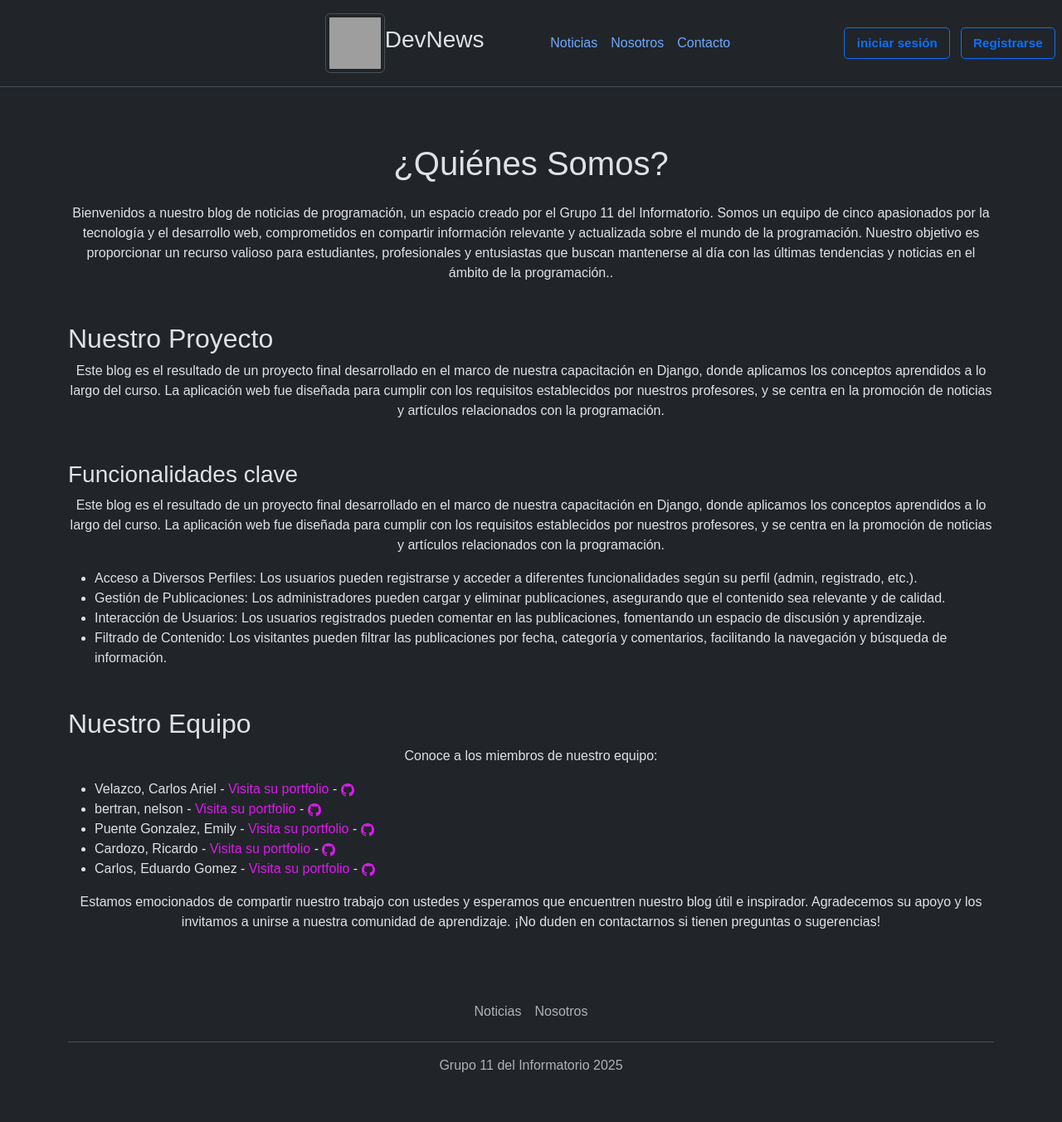
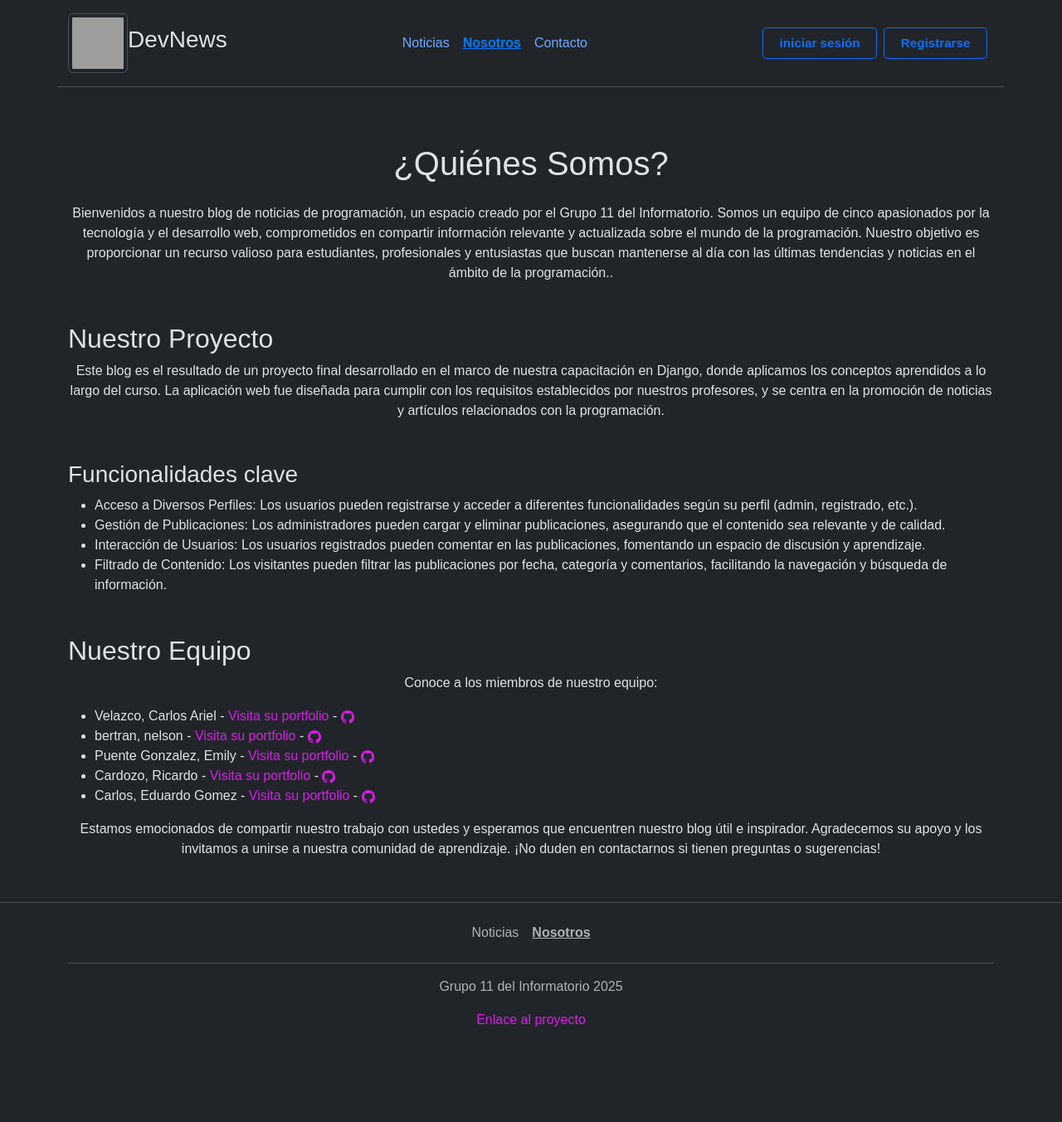
Before and after one commit to emyypg/blog, a Django app: page /nosostros/ in a window 1280 px wide. Shown: the whole page at 83% size. After the commit the page ends 1237 px from the top, so only its background shows below. Run offline with Django 5.2, Linux system fonts and the light colour scheme; grey boxes are pictures that could not be loaded.

Commit message:
Link activo en nav y footer. Corrección texto en nosotros, enlaces se abren en pestañas diferentes en nosotros.

```diff
--- a/static/css/styles.css
+++ b/static/css/styles.css
@@ -172,3 +172,9 @@ a:hover {
   width: 72px;
   height: 72px;
 }
+
+.active {
+  color: #007bff;
+  font-weight: bold;
+  text-decoration: underline;
+}
--- a/templates/footer.html
+++ b/templates/footer.html
@@ -41,28 +41,24 @@
   </footer>
 </div> {% endcomment %}
 
-<div class="b-example-divider"></div>
+{% comment %} <div class="b-example-divider"></div> {% endcomment %}
+
+<div class="border-top my-3"></div>
 
 <div class="container">
-  <footer class="py-3 my-4">
+  <footer class="">
+    {% with request.resolver_match.url_name as url_name %}
     <ul class="nav justify-content-center border-bottom pb-3 mb-3">
       <li class="nav-item">
-        <a href="{% url 'news:home' %}" class="nav-link px-2 text-body-secondary">Noticias</a>
+        <a href="{% url 'news:home' %}" class="nav-link px-2 text-body-secondary {% if url_name == 'news:home' %}active{% endif %}">Noticias</a>
       </li>
       <li class="nav-item">
-        <a href="{% url 'nosotros' %}" class="nav-link px-2 text-body-secondary">Nosotros</a>
+        <a href="{% url 'nosotros' %}" class="nav-link px-2 text-body-secondary {% if url_name == 'nosotros' %}active{% endif %}">Nosotros</a>
       </li>
-      {% comment %} <li class="nav-item">
-        <a href="#" class="nav-link px-2 text-body-secondary">Pricing</a>
-      </li> {% endcomment %}
-      {% comment %} <li class="nav-item">
-        <a href="#" class="nav-link px-2 text-body-secondary">FAQs</a>
-      </li>
-      <li class="nav-item">
-        <a href="#" class="nav-link px-2 text-body-secondary">About</a>
-      </li> {% endcomment %}
     </ul>
+    {% endwith %}
     <p class="text-center text-body-secondary">Grupo 11 del Informatorio 2025</p>
+    <p class="text-center text-body-secondary"><a href="https://github.com/emyypg/blog" target="_blank" rel="noopener noreferrer">Enlace al proyecto</a></p>
   </footer>
 </div>
 
--- a/templates/navbar.html
+++ b/templates/navbar.html
@@ -1,15 +1,5 @@
 {% load static %}
-<header
-    class="d-flex flex-wrap align-items-center justify-content-center justify-content-md-between py-3 mb-4 border-bottom">
-    <div class="col-md-3 mb-2 mb-md-0">
-        <a href="/" class="d-inline-flex link-body-emphasis text-decoration-none">
-            <svg class="bi" width="40" height="32" role="img" aria-label="Bootstrap">
-                <use xlink:href="#bootstrap"></use>
-            </svg>
-        </a>
-    </div>
-
-    {% comment %} logo {% endcomment %}
+<header class="d-flex flex-wrap align-items-center justify-content-center justify-content-md-between py-3 mb-4 border-bottom container">
     <ul class="d-flex align-items-center nav col-0 col-md-auto mb-2 justify-content-left mb-md-0">
         <li class="col-6 logo">
             <a href="{% url 'news:home' %}">
@@ -22,34 +12,36 @@
         </li>
     </ul>
 
-    {% comment %} navbar {% endcomment %}
-
-    {% comment %} añadir enlace activo a los li class="nav-item active"
-     https://valerymelou.com/blog/2020-05-04-how-to-highlight-active-links-in-your-django-website/
-    {% endcomment %}
-
+    {% with request.resolver_match.url_name as url_name %}
     <ul class="nav col-12 col-md-auto mb-2 justify-content-center mb-md-0">
         {% comment %} <li class="nav-item">
         <li><a href="#" class="nav-link px-2 link-secondary">Home</a></li> {% endcomment %}
-        <li><a href="{% url 'news:home' %}" class="nav-link px-2">Noticias</a></li>
-        <li><a href="{% url 'nosotros' %}" class="nav-link px-2">Nosotros</a></li>
-        <li><a href="#" class="nav-link px-2">Contacto</a></li>
+        <li class="nav-item">
+            <a href="{% url 'news:home' %}" class="nav-link px-2 {% if url_name == 'news:home' %}active{% endif %}">Noticias</a>
+        </li>
+        <li class="nav-item">
+            <a href="{% url 'nosotros' %}" class="nav-link px-2 {% if url_name == 'nosotros' %}active{% endif %}">Nosotros</a>
+        </li>
+        <li class="nav-item">
+            <a href="#" class="nav-link px-2">Contacto</a>
+        </li>
     </ul>
+    {% endwith %}
 
-    <div class="col-md-3 text-end">
+    <div class="col-md-3 col-6 d-flex justify-content-center">
         {% if user.is_authenticated %}
-            <p class="centered">Bienvenido {{ user.username }} </p>
+            <p class="centered flex-fill me-2">Bienvenido {{ user.username }} </p>
             <form action="{% url 'usuarios:logout' %}" method="post" style="display: inline;">
                 {% csrf_token %}
                 <button type="submit" class="btn btn-primary">Cerrar sesión</button>
             </form>
         {% else %}
-            <button type="button" class="btn btn-outline-primary me-2">
+            <button type="button" class="btn btn-outline-primary me-2 btn-lg flex-fill">
                 <a class="nav-link" href="{% url 'usuarios:login' %}">
                 iniciar sesión
                 </a>
             </button>
-            <button type="button" class="btn btn-outline-primary me-2">
+            <button type="button" class="btn btn-outline-primary me-2 btn-lg flex-fill">
                 <a class="nav-link"
                 href="{% url 'usuarios:registro' %}">
                 Registrarse
--- a/templates/nosotros.html
+++ b/templates/nosotros.html
@@ -12,7 +12,6 @@
     <p class="text-center">Este blog es el resultado de un proyecto final desarrollado en el marco de nuestra capacitación en Django, donde aplicamos los conceptos aprendidos a lo largo del curso. La aplicación web fue diseñada para cumplir con los requisitos establecidos por nuestros profesores, y se centra en la promoción de noticias y artículos relacionados con la programación.</p>
 
     <h3 class="mt-5">Funcionalidades clave</h3>
-    <p class="text-center">Este blog es el resultado de un proyecto final desarrollado en el marco de nuestra capacitación en Django, donde aplicamos los conceptos aprendidos a lo largo del curso. La aplicación web fue diseñada para cumplir con los requisitos establecidos por nuestros profesores, y se centra en la promoción de noticias y artículos relacionados con la programación.</p>
     <ul>
         <li>Acceso a Diversos Perfiles: Los usuarios pueden registrarse y acceder a diferentes funcionalidades según su perfil (admin, registrado, etc.). </li>
         <li>Gestión de Publicaciones: Los administradores pueden cargar y eliminar publicaciones, asegurando que el contenido sea relevante y de calidad. </li>
@@ -25,8 +24,9 @@
     <ul>
     {% for i in integrantes %}
         <li>
-            {{ i.nombre }} - <a href="{{ i.portfolio }}">Visita su portfolio</a> -
-            <a href="{{ i.github }}">
+            {{ i.nombre }} -
+            <a href="{{ i.portfolio }}" target="_blank" rel="noopener noreferrer">Visita su portfolio</a> -
+            <a href="{{ i.github }}" target="_blank" rel="noopener noreferrer">
                 <svg xmlns="http://www.w3.org/2000/svg" width="16" height="16" fill="currentColor" class="bi bi-github" viewBox="0 0 16 16">
                     <path d="M8 0C3.58 0 0 3.58 0 8c0 3.54 2.29 6.53 5.47 7.59.4.07.55-.17.55-.38 0-.19-.01-.82-.01-1.49-2.01.37-2.53-.49-2.69-.94-.09-.23-.48-.94-.82-1.13-.28-.15-.68-.52-.01-.53.63-.01 1.08.58 1.23.82.72 1.21 1.87.87 2.33.66.07-.52.28-.87.51-1.07-1.78-.2-3.64-.89-3.64-3.95 0-.87.31-1.59.82-2.15-.08-.2-.36-1.02.08-2.12 0 0 .67-.21 2.2.82.64-.18 1.32-.27 2-.27s1.36.09 2 .27c1.53-1.04 2.2-.82 2.2-.82.44 1.1.16 1.92.08 2.12.51.56.82 1.27.82 2.15 0 3.07-1.87 3.75-3.65 3.95.29.25.54.73.54 1.48 0 1.07-.01 1.93-.01 2.2 0 .21.15.46.55.38A8.01 8.01 0 0 0 16 8c0-4.42-3.58-8-8-8"/>
                 </svg>
```
